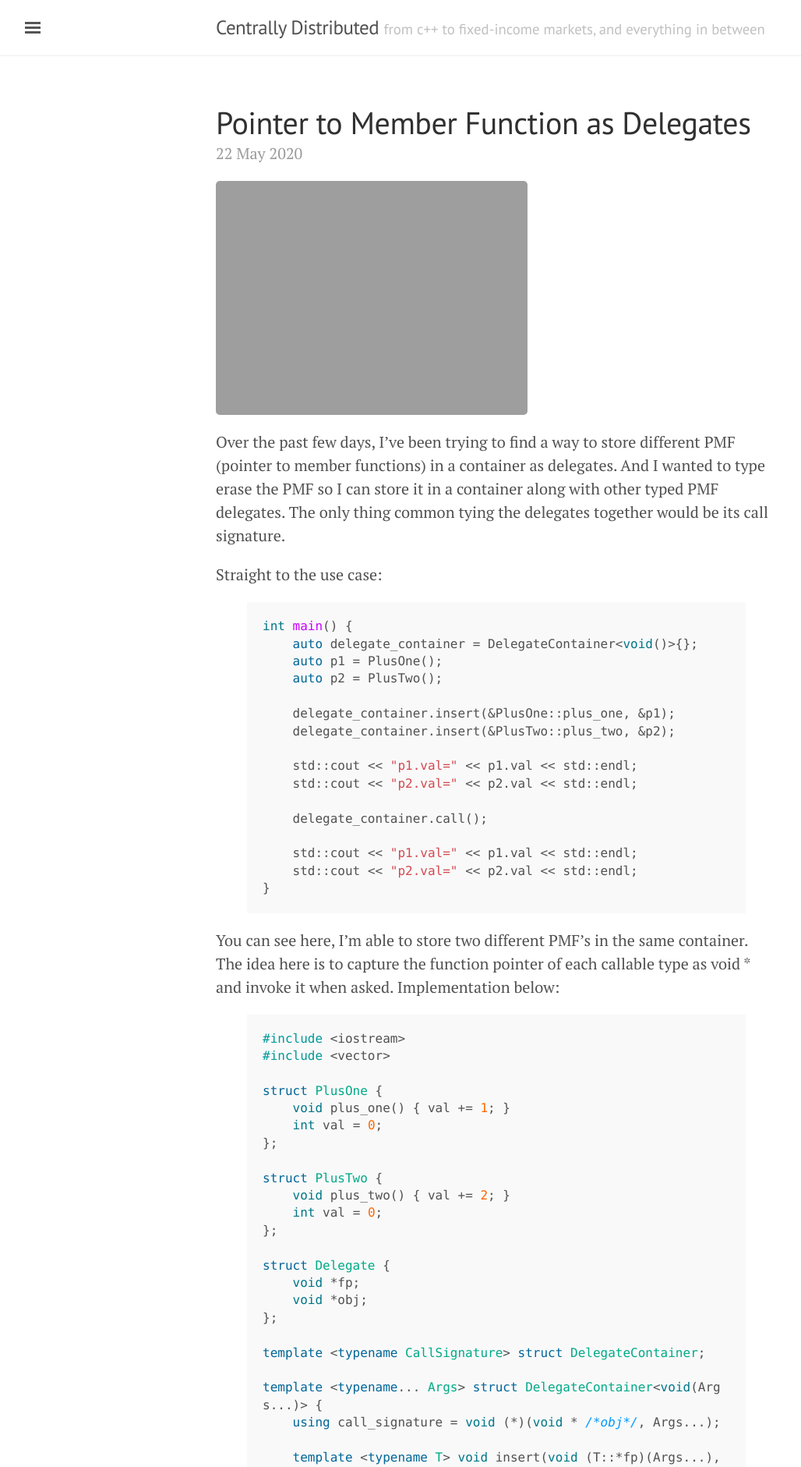
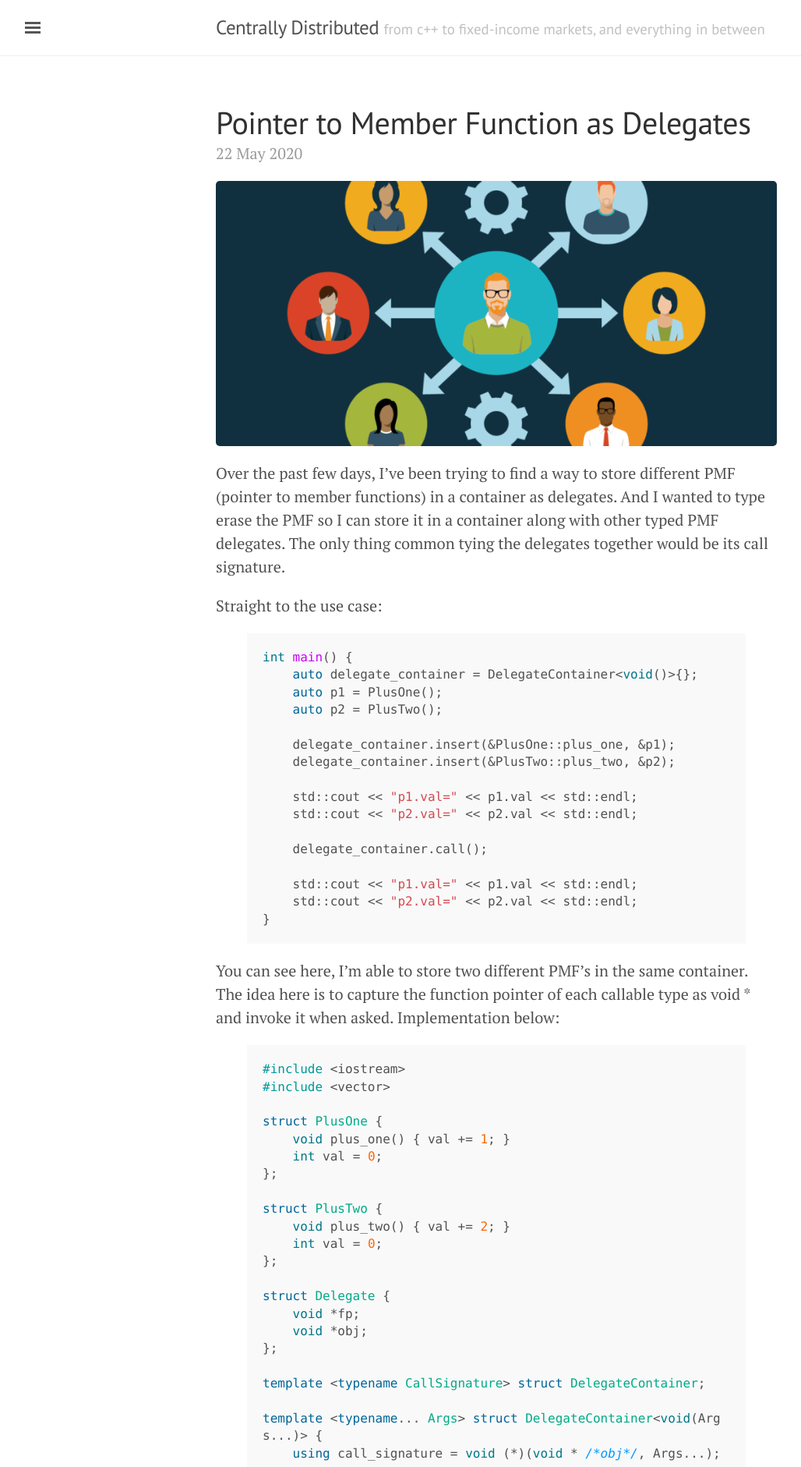
Before and after one commit to Estinox/estinox.github.io, a Jekyll site: the page built from _posts/2020-05-22-PMF-Delegates.md, in a window 1280 px wide. Shown: the top 1881 px of the page at 78% size, without its empty margins (3-1031 px from the left). Built offline with Jekyll 4.4.1, drawn with Linux system fonts in a browser that asks for light colours; comment, search, counter and statistics services are not loaded.

Commit message:
correct image name

```diff
--- a/_posts/2020-05-22-PMF-Delegates.md
+++ b/_posts/2020-05-22-PMF-Delegates.md
@@ -5,7 +5,7 @@ tags:
     - cpp
 ---
 
-![png]({{ site.url }}/assets/delegate.png)
+![png]({{ site.url }}/assets/delegation.png)
 
 Over the past few days, I've been trying to find a way to store different PMF (pointer to member functions) in a container as delegates. And I wanted to type erase the PMF so I can store it in a container along with other typed PMF delegates. The only thing common tying the delegates together would be its call signature.
 
```
